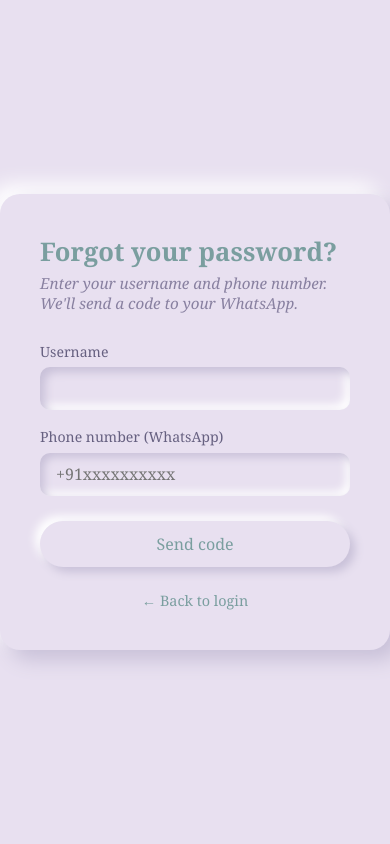
After one commit to Taha-Mohii/Haven, a Flask app: page /forgot-password in a window 390 px wide. The commit adds this page. Run offline with Flask 3, Linux system fonts and the light colour scheme.

Commit message:
Forgot password via Whatsapp OTP, phone field added to regestration

```diff
--- a/app.py
+++ b/app.py
@@ -1,7 +1,7 @@
 from flask import Flask, render_template, request, redirect, url_for, session
 from database import (
     create_patient, get_patient_by_username,
-    get_patient_by_id, update_activity
+    get_patient_by_id, update_activity,update_password
 )
 
 from security import hash_password, check_password
@@ -30,17 +30,21 @@ def login_required(f):
 @app.route("/register", methods=["GET", "POST"])
 def register():
     if request.method == "POST":
-        name   = request.form["name"].strip()
-        age    = int(request.form["age"])
-        condition= request.form["condition"].strip()
-        username = request.form["username"].strip()
-        password = request.form["password"]
+        name      = request.form["name"].strip()
+        age       = int(request.form["age"])
+        condition = request.form["condition"].strip()
+        phone     = request.form["phone"].strip()
+        username  = request.form["username"].strip()
+        password  = request.form["password"]
+
+        print("Form data:", name, age, condition, phone, username)
 
         if get_patient_by_username(username):
             return render_template("register.html", error="Username already taken.")
 
         password_hash = hash_password(password)
-        patient_id = create_patient(name,age,condition, username,password_hash)
+        patient_id = create_patient(name, age, condition, username, password_hash, phone)
+        print("Created patient ID:", patient_id)
 
         session["patient_id"] = patient_id
         session["patient_name"] = name
@@ -113,15 +117,19 @@ def companion_send():
 @app.route("/mood", methods=["GET", "POST"])
 @login_required
 def mood():
-    from database import save_mood, get_moods
+    from database import save_mood, get_moods, check_mood_flag
+    flag_message = None
+
     if request.method == "POST":
         score = int(request.form["score"])
         note  = request.form["note"].strip()
-        save_mood(session["patient_id"], score ,note)
-        return redirect(url_for("mood"))
+        save_mood(session["patient_id"], score, note)
+        flag, flag_message = check_mood_flag(score, note)
+        moods = get_moods(session["patient_id"])
+        return render_template("mood.html", moods=moods, flag_message=flag_message)
 
     moods = get_moods(session["patient_id"])
-    return render_template("mood.html",moods=moods)
+    return render_template("mood.html", moods=moods, flag_message=None)
 
 @app.route("/legacy")
 @login_required
@@ -222,5 +230,64 @@ def family_view(token):
         return render_template("404.html"), 404
     return render_template("family.html", entry=entry)
 
+@app.route("/forgot-password", methods=["GET", "POST"])
+def forgot_password():
+    from database import get_patient_by_username_and_phone,save_otp
+    import random
+
+    if request.method == "POST":
+        username = request.form["username"].strip()
+        phone   = request.form["phone"].strip()
+
+        patient = get_patient_by_username_and_phone(username,phone)
+        if not patient:
+            return render_template("forgot_password.html", error = "No account found with that username and phone number.")
+
+        otp = str(random.randint(100000, 999999))
+        save_otp(patient[0], otp)
+
+        from delivery import send_whatsapp_otp
+        print("Sending OTP:", otp, "to phone:", phone)
+        result = send_whatsapp_otp(phone, otp)
+        print("OTP send result:", result)
+
+        session["reset_patient_id"] = patient[0]
+        return redirect(url_for("verify_otp_route"))
+
+    return render_template("forgot_password.html")
+
+@app.route("/verify-otp", methods=["GET", "POST"])
+def verify_otp_route():
+    from database import verify_otp
+
+    if "reset_patient_id" not in session:
+        return redirect(url_for("forgot_password"))
+
+    if request.method == "POST":
+        otp = request.form["otp"].strip()
+        if verify_otp(session["reset_patient_id"], otp):
+            session["otp_verified"] = True
+            return redirect(url_for("reset_password"))
+        return render_template("verify_otp.html", error="Invalid or expired OTP. Try again.")
+
+    return render_template("verify_otp.html")
+
+
+@app.route("/reset-password", methods=["GET", "POST"])
+def reset_password():
+    from database import update_password
+    if "otp_verified" not in session or not session["otp_verified"]:
+        return redirect(url_for("forgot_password"))
+
+    if request.method == "POST":
+        new_password = request.form["new_password"]
+        update_password(session["reset_patient_id"], hash_password(new_password))
+        session.pop("reset_patient_id", None)
+        session.pop("otp_verified", None)
+        return redirect(url_for("login"))
+
+    return render_template("reset_password.html")
+
+
 if __name__ == "__main__":
     app.run(debug=True)
--- a/delivery.py
+++ b/delivery.py
@@ -166,3 +166,24 @@ def send_email(recipient_name, recipient_email, patient_name, title , content, a
     except Exception as e:
         print("Email failed: {e}")
         return False
+
+def send_whatsapp_otp(phone, otp):
+    account_sid = os.getenv("TWILIO_ACCOUNT_SID")
+    auth_token  = os.getenv("TWILIO_AUTH_TOKEN")
+    from_phone  = os.getenv("TWILIO_PHONE")
+
+    client = Client(account_sid, auth_token)
+
+    message = f"Your Haven verification code is: *{otp}*\n\nThis code expires in 10 minutes."
+
+    try:
+        client.messages.create(
+            body  = message,
+            from_ = from_phone,
+            to    = f"whatsapp:{phone}"
+        )
+        print(f"OTP sent to {phone}")
+        return True
+    except Exception as e:
+        print(f"OTP WhatsApp failed: {e}")
+        return False
--- a/static/style.css
+++ b/static/style.css
@@ -736,3 +736,16 @@ input[type="range"]::-webkit-slider-thumb {
   font-size: 1rem;
   letter-spacing: 1px;
 }
+
+/* ─── Flag Message ──────────────────────────────────────────────────────────── */
+.flag-message {
+  background: #e8e0f0;
+  border-radius: 14px;
+  padding: 1.2rem 1.5rem;
+  color: #7a9e9f;
+  font-style: italic;
+  line-height: 1.7;
+  margin-bottom: 1.5rem;
+  box-shadow: inset 4px 4px 8px #c8c0d8, inset -4px -4px 8px #ffffff;
+  max-width: 580px;
+}
--- /dev/null
+++ b/templates/forgot_password.html
@@ -0,0 +1,31 @@
+<!DOCTYPE html>
+<html lang="en">
+<head>
+  <meta charset="UTF-8">
+  <meta name="viewport" content="width=device-width, initial-scale=1.0">
+  <title>Haven — Forgot Password</title>
+  <link rel="stylesheet" href="{{ url_for('static', filename='style.css') }}">
+</head>
+<body class="auth-page">
+  <div class="auth-card">
+    <h2>Forgot your password?</h2>
+    <p class="subtitle">Enter your username and phone number. We'll send a code to your WhatsApp.</p>
+
+    {% if error %}
+      <p class="error">{{ error }}</p>
+    {% endif %}
+
+    <form method="POST">
+      <label>Username
+        <input type="text" name="username" required autofocus>
+      </label>
+      <label>Phone number (WhatsApp)
+        <input type="text" name="phone" placeholder="+91xxxxxxxxxx" required>
+      </label>
+      <button type="submit" class="btn btn-primary">Send code</button>
+    </form>
+
+    <p class="auth-switch"><a href="{{ url_for('login') }}">← Back to login</a></p>
+  </div>
+</body>
+</html>
--- a/templates/mood.html
+++ b/templates/mood.html
@@ -16,6 +16,12 @@
     <div class="dashboard">
         <h2>How are you feeling today..?</h2>
         <p class="welcome-note">There are no wrong answers here.</p>
+
+        {% if flag_message %}
+        <div class="flag-message">
+         {{ flag_message }}
+        </div>
+        {% endif %}
 
         <form method="post" class="mood-form">
             <div class="mood-slider-wrap">
--- a/templates/register.html
+++ b/templates/register.html
@@ -25,6 +25,9 @@
       <label>Your condition
         <input type="text" name="condition" placeholder="e.g. Stage 3 lung cancer" required>
       </label>
+      <label>Your phone number (WhatsApp)
+        <input type="text" name="phone" placeholder="+91xxxxxxxxxx" required>
+      </label>
       <label>Username
         <input type="text" name="username" required>
       </label>
--- a/templates/settings.html
+++ b/templates/settings.html
@@ -64,8 +64,7 @@
         </div>
         <div class="settings-row">
           <span class="settings-label">Member since</span>
-          <span class="settings-value">{{ patient[7].strftime('%B %d, %Y') }}</span>
-        </div>
+<span class="settings-value">{{ patient[7].strftime('%B %d, %Y') if patient[7] else 'N/A' }}</span>        </div>
       </div>
     </div>
 
```
Also changed, not shown: database.py (+73 -4 lines), templates/login.html (+6 -7 lines), templates/reset_password.html (added, +22 -0 lines), templates/verify_otp.html (added, +28 -0 lines).
